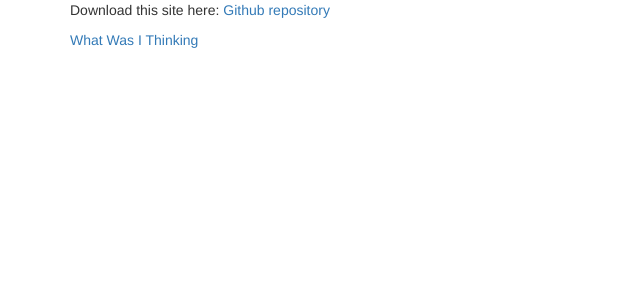
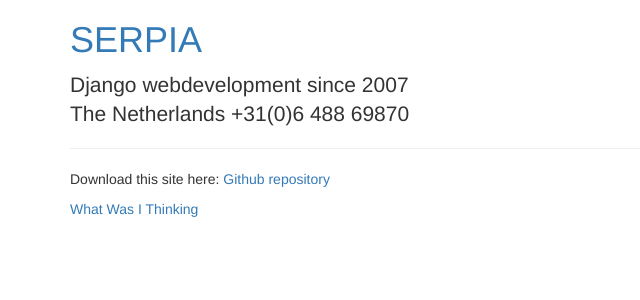
Before and after one commit to dimitripater/serpia, a Django app: page /whatwasithinking/ in a window 1280 px wide. Shown: the top 300 px of the page, without its empty margins (0-640 px from the left). Run offline with Django 3.2, Linux system fonts and the light colour scheme; data that the repository does not hold is empty; some libraries are stand-ins or nearby versions.

Commit message:
minor layout

```diff
--- a/frontend/templates/base.html
+++ b/frontend/templates/base.html
@@ -15,6 +15,9 @@
   <body>
     <div class="container">
       <div class="starter-template">
+      <a href="{% url 'home' %}"><h1>SERPIA</h1></a>
+      <p class="lead">Django webdevelopment since 2007<br>The Netherlands +31(0)6 488 69870</p>
+      <hr>
           {% block content %}{% endblock content %}
       </div>
         <p>Download this site here: <a href="https://github.com/dimitripater/serpia">Github repository</a></p>
--- a/frontend/templates/home.html
+++ b/frontend/templates/home.html
@@ -1,7 +1,5 @@
 {% extends 'base.html' %}
 {% block content %}
-    <h1>SERPIA</h1>
-    <p class="lead">Django webdevelopment since 2007<br>The Netherlands +31(0)6 488 69870</p>
     <ul class="list-group">
         <li class="list-group-item">Reportlab</li>
         <li class="list-group-item">Tastypie</li>
--- a/frontend/templates/whatwasithinking.html
+++ b/frontend/templates/whatwasithinking.html
@@ -1,6 +1,7 @@
 {% extends 'base.html' %}
 {% block content %}
 {% for i in object_list %}
+<h2>{{ i.title }}</h2>
 <pre class="prettyprint">
 {{ i.text }}
 </pre>
```
